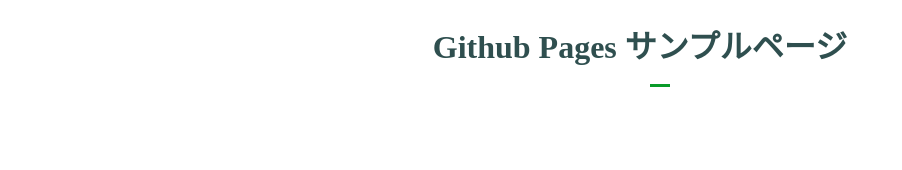
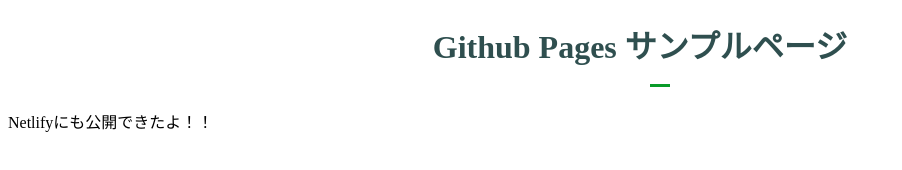
Before and after one commit to runa-prillid/gh-pages-sample, a plain HTML site: page index.html in a window 1280 px wide. Shown: the whole page, without its empty margins (0-902 px from the left). Drawn offline with Linux system fonts and the light colour scheme.

Commit message:
Netlify deploy

```diff
--- a/index.html
+++ b/index.html
@@ -12,6 +12,7 @@
 <body>
 	<main>
 		<h1 class="title-primary">Github Pages サンプルページ</h1>
+		<p>Netlifyにも公開できたよ！！</p>
 	</main>
 	<script>
 		console.log('success!');
```
